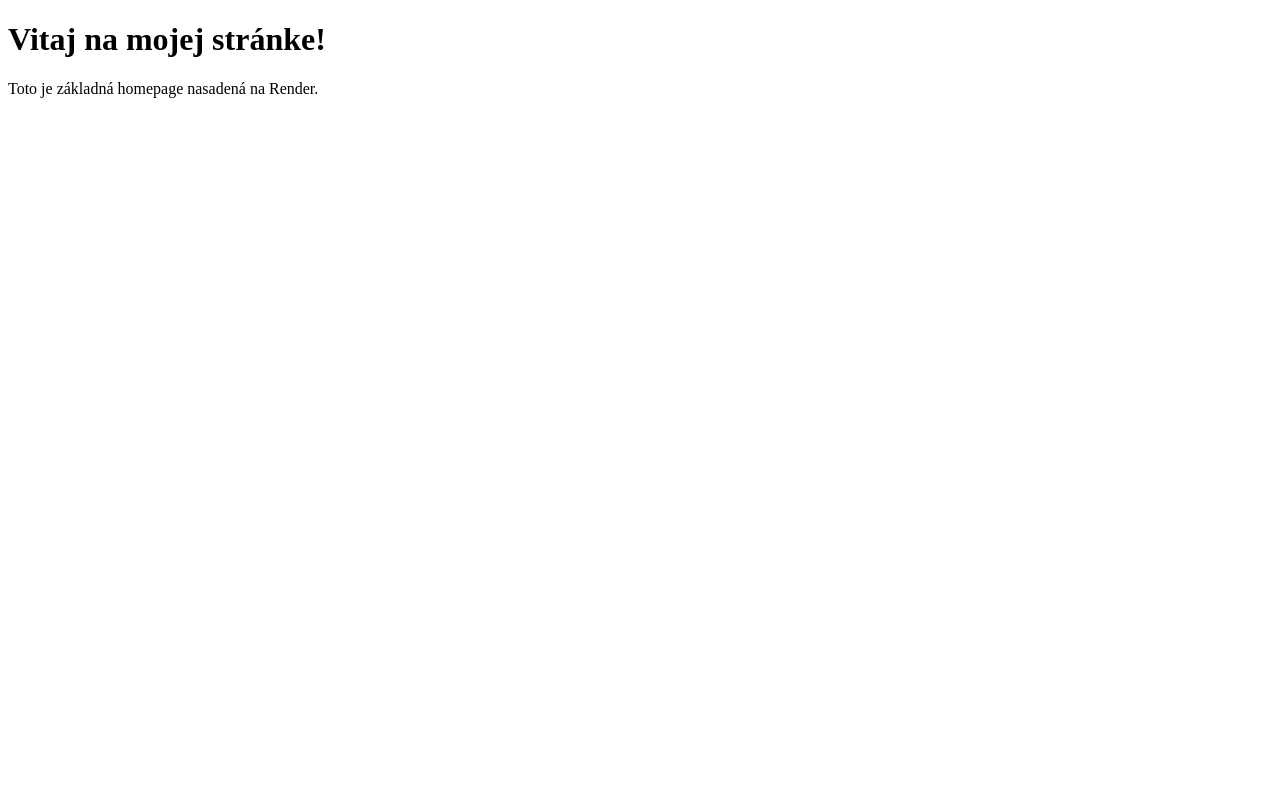
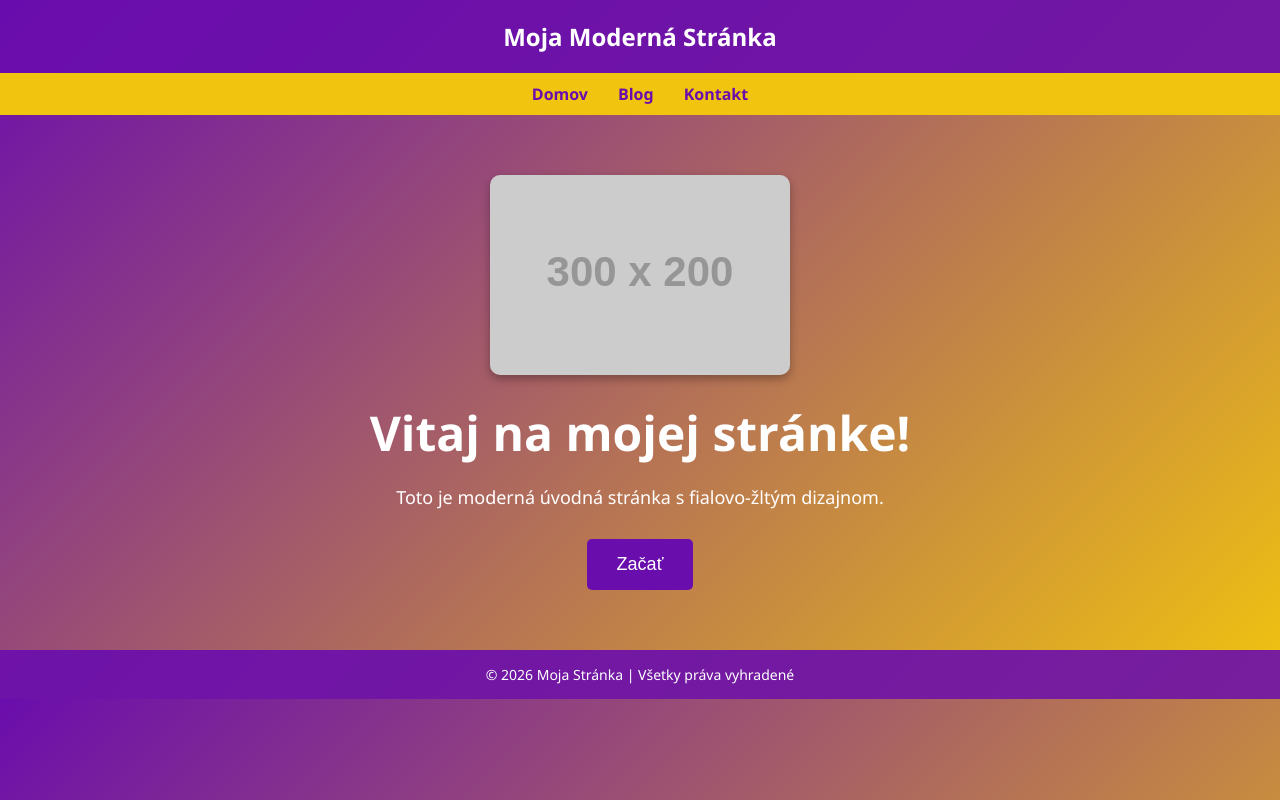
Before and after one commit to stefan-jancar/mojprojekt, a Django app: page / in a window 1280 px wide. Run offline with Django 5.2, Linux system fonts and the light colour scheme; grey boxes labelled with a size stand in for pictures from a placeholder-image service; some libraries are stand-ins or nearby versions.

Commit message:
Základný Django projekt s homepage

```diff
--- a/mojprojekt/templates/home.html
+++ b/mojprojekt/templates/home.html
@@ -1,15 +1,107 @@
 <!DOCTYPE html>
-<html lang="en">
+<html lang="sk">
 
 <head>
     <meta charset="UTF-8">
     <meta name="viewport" content="width=device-width, initial-scale=1.0">
-    <title>Moja stránka</title>
+    <title>Moja Moderná Stránka</title>
+    <style>
+        body {
+            margin: 0;
+            font-family: 'Segoe UI', Tahoma, sans-serif;
+            background: linear-gradient(135deg, #6a0dad, #f1c40f);
+            color: #fff;
+        }
+
+        header {
+            background-color: rgba(106, 13, 173, 0.9);
+            padding: 20px;
+            text-align: center;
+            font-size: 24px;
+            font-weight: bold;
+        }
+
+        nav {
+            display: flex;
+            justify-content: center;
+            background-color: #f1c40f;
+            padding: 10px;
+        }
+
+        nav a {
+            color: #6a0dad;
+            text-decoration: none;
+            margin: 0 15px;
+            font-weight: bold;
+        }
+
+        nav a:hover {
+            text-decoration: underline;
+        }
+
+        .hero {
+            text-align: center;
+            padding: 60px 20px;
+        }
+
+        .hero img {
+            max-width: 300px;
+            border-radius: 10px;
+            box-shadow: 0 4px 10px rgba(0, 0, 0, 0.3);
+        }
+
+        .hero h1 {
+            font-size: 48px;
+            margin: 20px 0;
+        }
+
+        .hero p {
+            font-size: 18px;
+            margin-bottom: 30px;
+        }
+
+        .btn {
+            background-color: #6a0dad;
+            color: #fff;
+            padding: 15px 30px;
+            border: none;
+            border-radius: 5px;
+            font-size: 18px;
+            cursor: pointer;
+            transition: 0.3s;
+        }
+
+        .btn:hover {
+            background-color: #4b0082;
+        }
+
+        footer {
+            background-color: rgba(106, 13, 173, 0.9);
+            text-align: center;
+            padding: 15px;
+            font-size: 14px;
+        }
+    </style>
 </head>
 
 <body>
-    <h1>Vitaj na mojej stránke!</h1>
-    <p>Toto je základná homepage nasadená na Render.</p>
+    <header>
+        Moja Moderná Stránka
+    </header>
+    <nav>
+        <a href="#">Domov</a>
+        <a href="#">Blog</a>
+        <a href="#">Kontakt</a>
+    </nav>
+    <section class="hero">
+        <img src="https://via.placeholder.com/300x200.png?text=Obrazok" alt="Obrázok">
+        <h1>Vitaj na mojej stránke!</h1>
+        <p>Toto je moderná úvodná stránka s fialovo-žltým dizajnom.</p>
+        <button class="btn">Začať</button>
+    </section>
+    <footer>
+        &copy; 2026 Moja Stránka | Všetky práva vyhradené
+    </footer>
 </body>
 
 </html>
```
